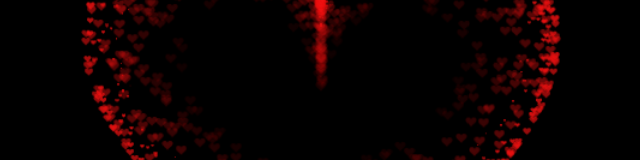
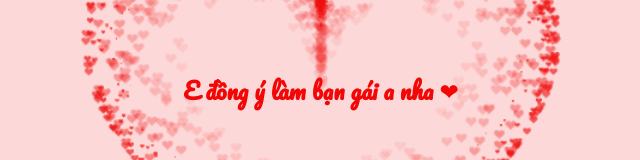
Before and after one commit to nongtonsach/text, a plain HTML site: page index.html in a window 1280 px wide. Shown: the part 270-430 px from the top of the page, without its empty margins (319-959 px from the left). Drawn offline with Linux system fonts and the light colour scheme.

Commit message:
Update index.html
Commit

```diff
--- a/index.html
+++ b/index.html
@@ -1,17 +1,18 @@
-<!DOCTYPE html>
-<html lang="zh-CN">
-
-<head>
-    <meta charset="UTF-8">
-    <title>❤大好き❤</title>
-    <link rel="shortcut icon" href="https://upload.wikimedia.org/wikipedia/commons/thumb/f/f1/Heart_coraz%C3%B3n.svg/220px-Heart_coraz%C3%B3n.svg.png" type="image/x-icon">
-    <style>
+<html lang="en"><head>
+  <meta charset="UTF-8">
+  <meta http-equiv="X-UA-Compatible" content="IE=edge">
+  <meta name="viewport" content="width=device-width, initial-scale=1.0">
+  <link rel="preconnect" href="https://fonts.googleapis.com">
+  <link rel="preconnect" href="https://fonts.gstatic.com" crossorigin="">
+  <link href="https://fonts.googleapis.com/css2?family=Pacifico&amp;display=swap" rel="stylesheet">
+  <title>❤大好き❤</title>
+  <style>
     html,
     body {
       height: 100%;
       padding: 0;
       margin: 0;
-      background: #000;
+      background: rgb(253, 216, 216);
     }
 
     .container {
@@ -47,9 +48,9 @@
       font-size: 20px;
     }
     .name-of-crush{
-      color: #fb0404;
+      color: #f30606;
       font-weight: 700;
-      font-size: 28px;
+      font-size: 23px;
       position: fixed;
       top: 45%;
       left: 50%;
@@ -109,7 +110,7 @@ main.--savior-overlay-z-index-top .video-player-hosting-ui__container + div {
   left: 0;
   height: 100vh;
   width: 100vw;
-  background-color: rgba(0,0,0,0.9);
+  background-color: rgba(255, 255, 255, 0.9);
 }
 .--savior-overlay-twitter-video-player {
   position: fixed;
@@ -202,7 +203,7 @@ section.--savior-overlay-z-index-reset>main[role="main"].--savior-overlay-z-inde
 <body>
   <div class="container">
     <canvas id="pinkboard" width="458" height="719"></canvas>
-    <div class="name-of-crush"></div>
+    <div class="name-of-crush">E đồng ý làm bạn gái a nha ❤</div>
   </div>
   <script>
 
```
